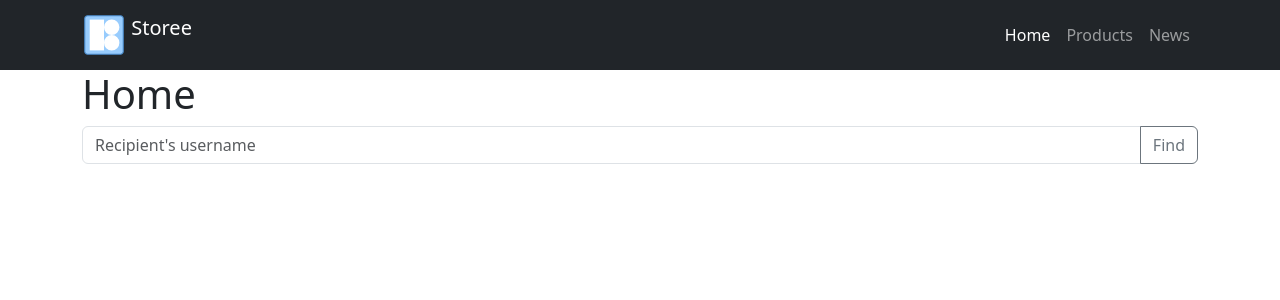
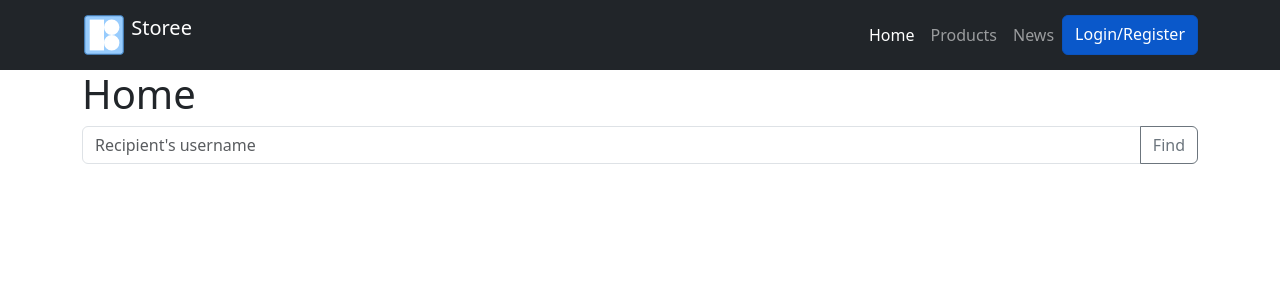
Before and after one commit to bakhtyiar/Storee-shop, a React (Create React App) app: page / in a window 1280 px wide. Shown: the top 300 px of the page. Built offline with nearby package versions, Linux system fonts and the light colour scheme.

Commit message:
added to header.jsx link to auth modal and modal

```diff
--- a/src/components/header.jsx
+++ b/src/components/header.jsx
@@ -1,16 +1,19 @@
 import React from 'react';
-import { Container, Nav, Navbar } from 'react-bootstrap';
-import { Link, NavLink } from 'react-router-dom';
-import { routes } from '../utils/constants';
+import {Button, Container, Nav, Navbar} from 'react-bootstrap';
+import {Link, NavLink} from 'react-router-dom';
+import {routes} from '../utils/constants';
 import styled from 'styled-components';
 import logo from '../materials/img/logotype/icons8-icons8.svg'
+import AuthModal from "./authModal";
 
 const StyledImg = styled.img`
   height: 44px;
   width: 44px;
 `;
 
-const Header = () => {
+const Header = (authUser) => {
+    const [modalShow, setModalShow] = React.useState(false);
+
     return (
         <Navbar bg="dark" variant="dark" sticky="top">
             <Container>
@@ -26,8 +29,14 @@ const Header = () => {
                     <Nav.Link as={NavLink} to={routes.home.path} end>Home</Nav.Link>
                     <Nav.Link as={NavLink} to={routes.products.path}>Products</Nav.Link>
                     <Nav.Link as={NavLink} to={routes.news.path}>News</Nav.Link>
+                    {authUser.isAuth ?
+                        <Nav.Link as={NavLink} to={routes.user.path + "/:" + authUser.id}>Profile</Nav.Link>
+                        : (
+                            <Button as={NavLink} onClick={() => setModalShow(true)}>Login/Register</Button>
+                        )}
                 </Nav>
             </Container>
+            <AuthModal show={modalShow} onHide={() => setModalShow(false)} />
         </Navbar>
     );
 }
```
Lines whose indentation alone changed are shown as unchanged.
